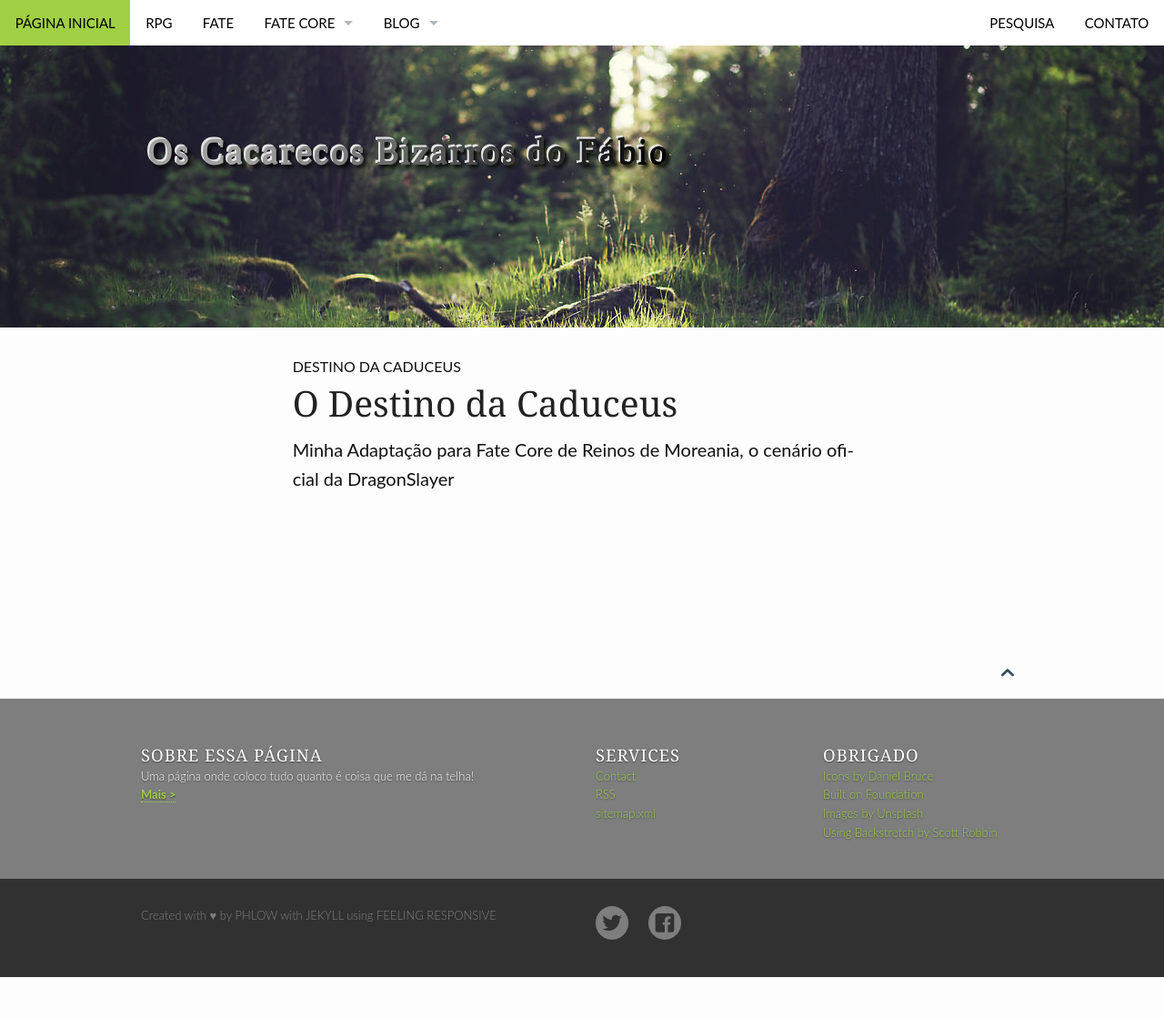
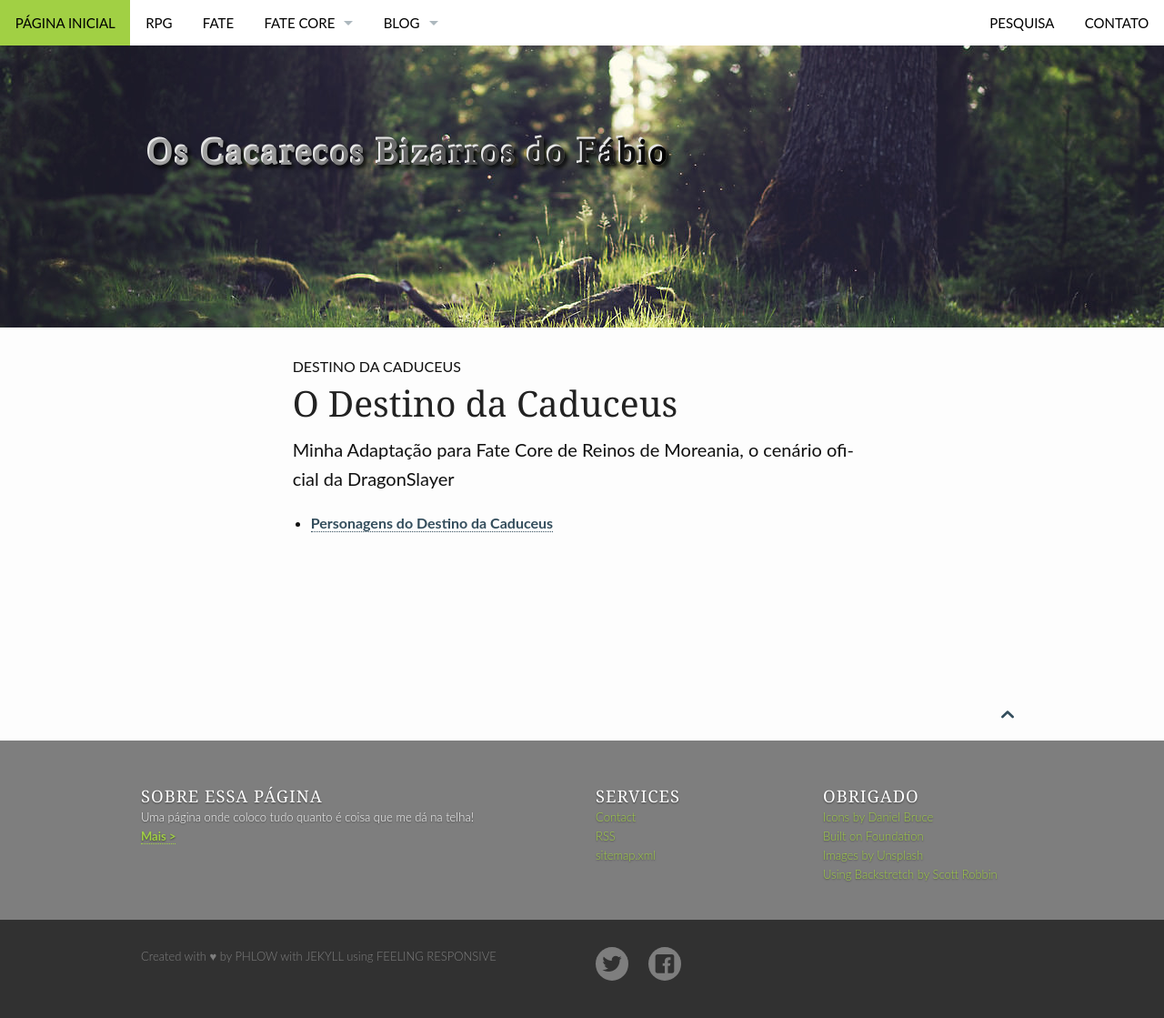
Before and after one commit to fabiocosta0305/fabiocosta0305.github.io-old, a Jekyll site: the page built from pages/caduceus.md, in a window 1280 px wide. Shown: the whole page at 91% size. Built offline with Jekyll 4.4.1, drawn with Linux system fonts in a browser that asks for light colours; before the commit the page ends 1074 px from its top, so only the background shows below that.

```diff
--- a/pages/caduceus.md
+++ b/pages/caduceus.md
@@ -9,7 +9,7 @@ header:
 permalink: "/fate-core/caduceus/"
 ---
 <ul>
-    {% for post in site.tags.Destino_da_Caduceus %}
+    {% for post in site.tags.Destino-da-Caduceus %}
     <li><a href="{{ site.url }}{{ post.url }}">{{ post.title }}</a></li>
     {% endfor %}
 </ul>
```
